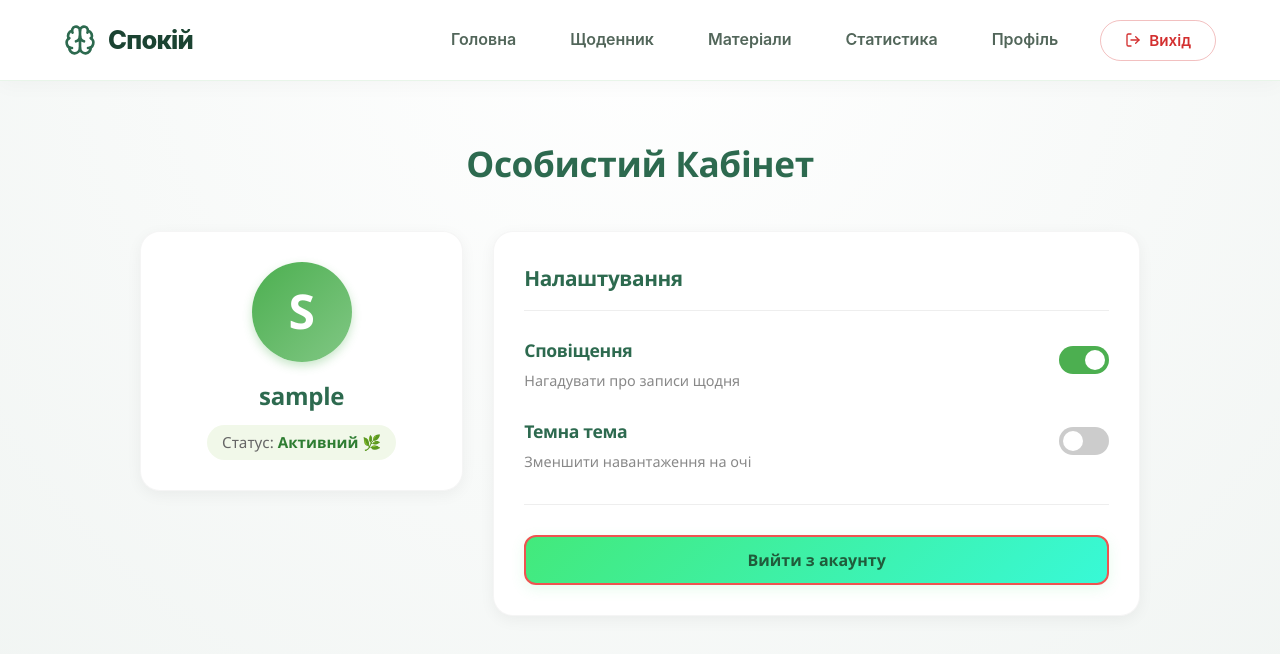
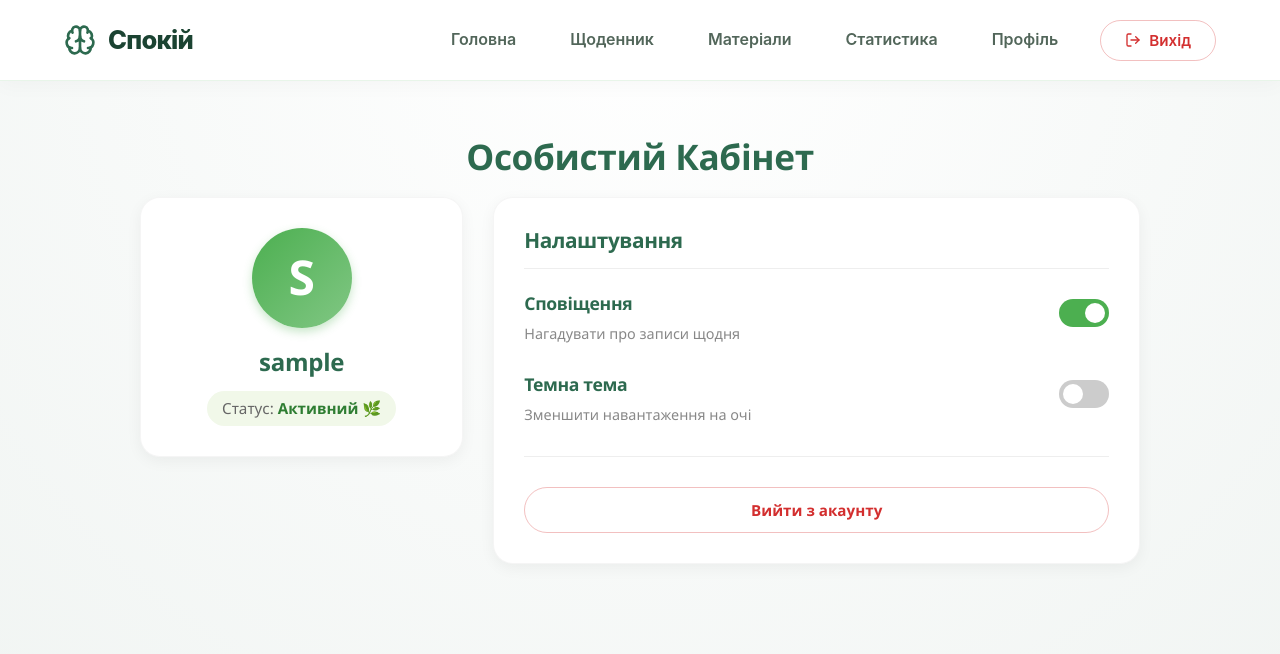
Before and after one commit to RomanDenis/Spokiyu, a React (Vite) app in the folder Spokiy_frontend/frontend/: page /profile in a window 1280 px wide. Shown: the top 654 px of the page. Built offline with nearby package versions, Linux system fonts and the light colour scheme; sample sign-in values are in the browser's storage.

Commit message:
button fix +h4

```diff
--- a/Spokiy_frontend/frontend/src/pages/Home.css
+++ b/Spokiy_frontend/frontend/src/pages/Home.css
@@ -244,12 +244,19 @@
 
 .widget-card h4 {
   margin-top: 0;
-  margin-bottom: 24px;
-  color: #1B4332;
-  font-size: 1.25rem;
-  font-weight: 800;
-  border-bottom: 2px solid #F0F4F2;
-  padding-bottom: 15px;
+  margin-bottom: 20px;
+
+  /* !important гарантирует применение стиля */
+  color: #111111 !important; /* Темный, четкий цвет */
+  font-size: 1.2rem !important;
+  font-weight: 700 !important; /* Жирный, но не "тяжелый" */
+  text-shadow: none !important; /* Убираем любое размытие */
+
+  line-height: 1.4 !important;
+  letter-spacing: 0.01em !important; /* Чуть-чуть разрядим буквы */
+
+  border-bottom: 1px solid #E0E0E0 !important; /* Тонкая серая линия */
+  padding-bottom: 15px !important;
 }
 
 /* Последняя запись */
--- a/Spokiy_frontend/frontend/src/pages/Materials.css
+++ b/Spokiy_frontend/frontend/src/pages/Materials.css
@@ -101,24 +101,32 @@
 
 .read-more-btn {
   align-self: flex-start;
-  background: linear-gradient(135deg, #43e97b 0%, #38f9d7 100%);
-  color: #205c3b;
-  padding: 10px 20px;
-  border-radius: 12px;
+  /* УБИРАЕМ ГРАДИЕНТ, ставим глубокий зеленый */
+  background: #2D6A4F;
+  color: #FFFFFF; /* Текст белый, чтобы читался идеально */
+
+  padding: 10px 24px; /* Чуть шире */
+  border-radius: 50px; /* Скругленные края (Pill shape), как у всех новых кнопок */
   font-weight: 700;
   text-decoration: none;
-  transition: background 0.2s, box-shadow 0.2s;
+  transition: all 0.2s ease;
   display: inline-flex;
   align-items: center;
   gap: 8px;
-  font-size: 1rem;
+  font-size: 0.95rem;
   cursor: pointer;
-  box-shadow: 0 4px 14px rgba(67,233,123,0.13);
+  border: none;
+
+  /* Тень в цвет кнопки, мягкая */
+  box-shadow: 0 4px 14px rgba(45, 106, 79, 0.25);
 }
 
 .read-more-btn:hover {
-  background: linear-gradient(135deg, #38f9d7 0%, #43e97b 100%);
-  color: #205c3b;
+  /* При наведении становится темнее */
+  background: #1B4332;
+  color: #FFFFFF;
+  transform: translateY(-2px);
+  box-shadow: 0 6px 18px rgba(45, 106, 79, 0.35);
 }
 
 /* --- МОДАЛЬНОЕ ОКНО (ДЕТАЛИ) --- */
--- a/Spokiy_frontend/frontend/src/pages/Profile.css
+++ b/Spokiy_frontend/frontend/src/pages/Profile.css
@@ -176,42 +176,45 @@ input:checked + .slider:before {
   margin: 30px 0;
 }
 
+/* --- ЗАГОЛОВКИ (Чистим от "мыла" и делаем контрастными) --- */
+.page-title, .profile-title, .settings-card h3 {
+  color: #111111; /* Четкий черный цвет */
+  font-weight: 800;
+  text-shadow: none; /* УБРАЛИ размытую тень */
+  margin-bottom: 20px;
+  line-height: 1.2;
+}
+
+/* --- КНОПКА ВЫХОДА (Soft Red Style) --- */
 .logout-btn {
   width: 100%;
   padding: 12px;
-  border: 2px solid #ef5350;
-  color: #ef5350;
-  background: transparent;
-  border-radius: 12px;
-  font-size: 1rem;
-  font-weight: 600;
+
+  /* Тонкая, едва заметная красная рамка */
+  border: 1px solid rgba(211, 47, 47, 0.3);
+  color: #D32F2F; /* Спокойный, глубокий красный */
+  background: transparent; /* УБРАЛИ ГРАДИЕНТ */
+
+  /* Форма пилюли (Pill shape), чтобы сочеталась с дизайном */
+  border-radius: 50px;
+
+  font-size: 0.95rem;
+  font-weight: 700;
   cursor: pointer;
-  transition: all 0.2s;
+  transition: all 0.2s ease;
+
+  /* Выравнивание */
+  display: flex;
+  justify-content: center;
+  align-items: center;
+  gap: 8px;
+  box-shadow: none; /* Убрали кислотное свечение */
 }
 
 .logout-btn:hover {
-  background: #ef5350;
-  color: white;
-  box-shadow: 0 4px 10px rgba(239, 83, 80, 0.2);
+  /* Вместо агрессивной заливки — мягкий пастельный фон */
+  background: #FFEBEE;
+  color: #B71C1C; /* Текст становится чуть темнее */
+  border-color: #D32F2F;
+  transform: translateY(-2px); /* Легкий подъем */
 }
-
-.page-title, .profile-title, .settings-card h3 {
-  color: #205c3b;
-  font-weight: 900;
-  text-shadow: 0 2px 14px rgba(46,125,50,0.10);
-}
-
-.logout-btn {
-  background: linear-gradient(135deg, #43e97b 0%, #38f9d7 100%);
-  color: #205c3b;
-  border-radius: 12px;
-  font-weight: 700;
-  font-size: 1rem;
-  box-shadow: 0 4px 14px rgba(67,233,123,0.13);
-  transition: background 0.2s, box-shadow 0.2s;
-}
-
-.logout-btn:hover {
-  background: linear-gradient(135deg, #38f9d7 0%, #43e97b 100%);
-  color: #205c3b;
-}
```
